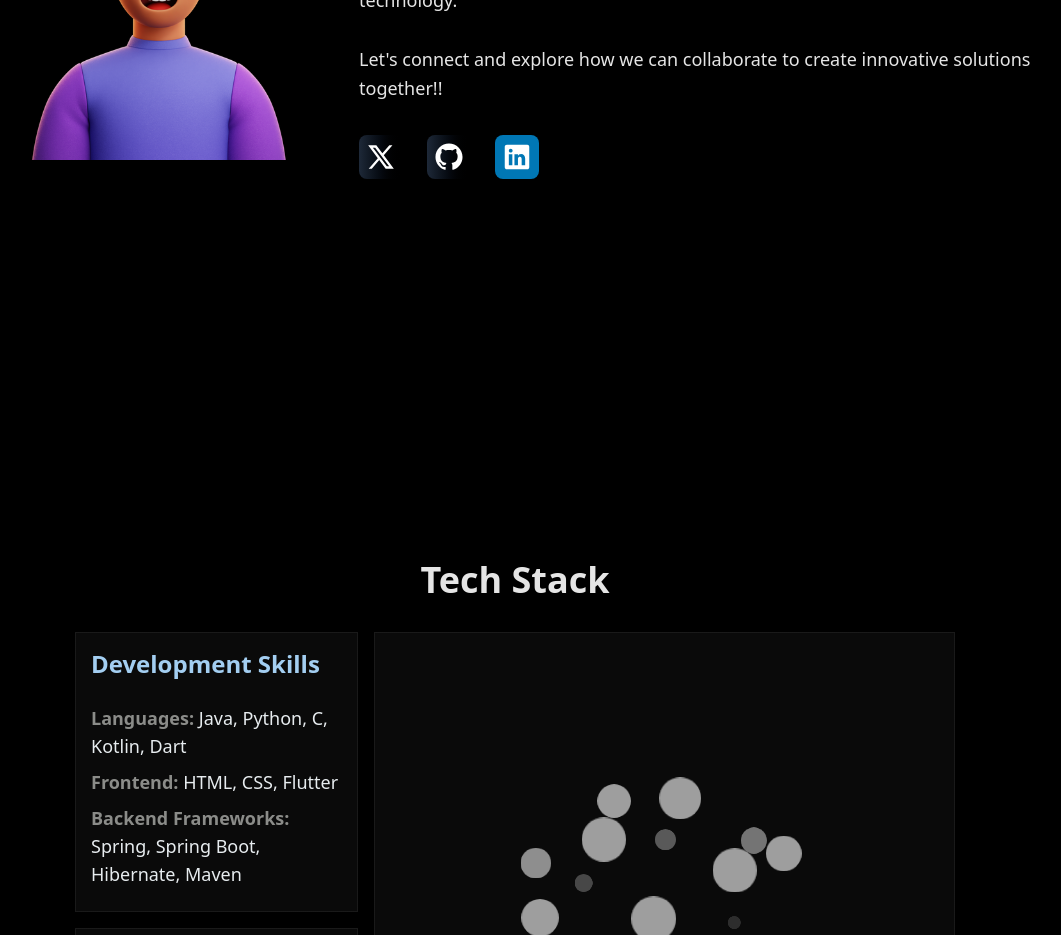
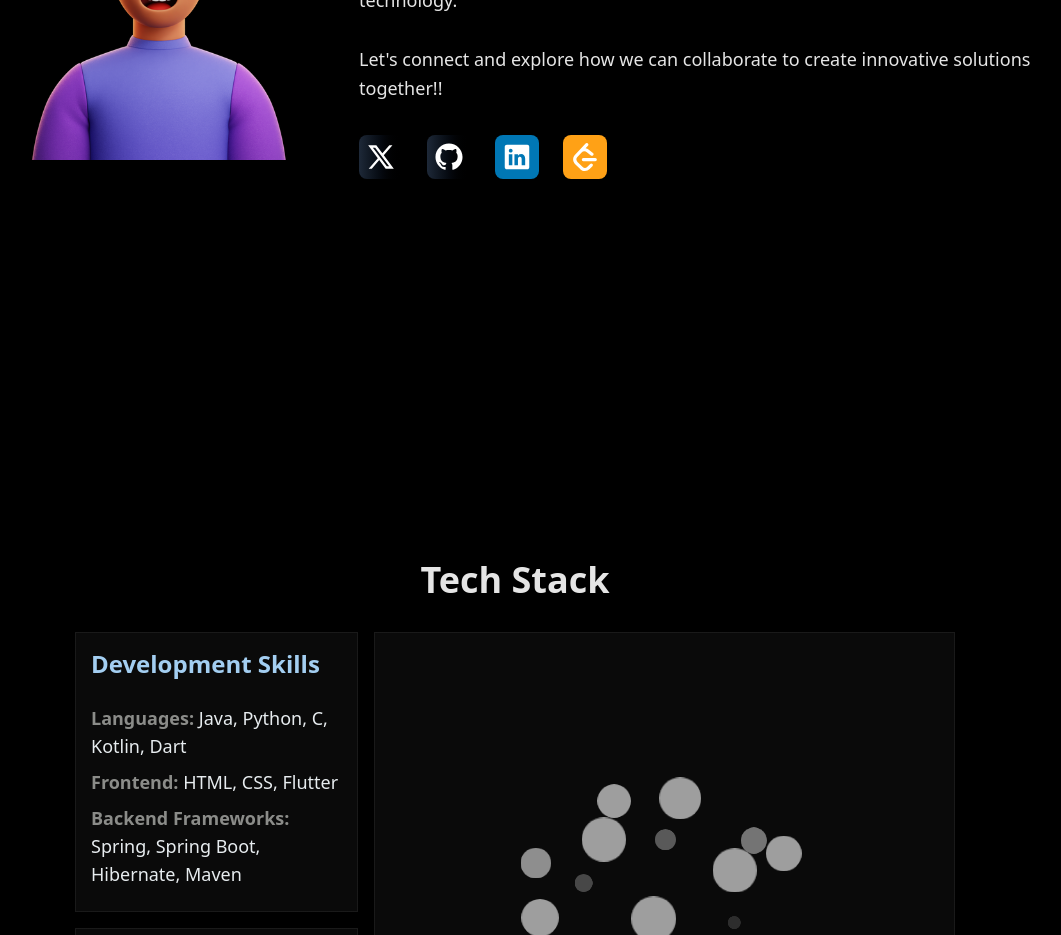
Before and after one commit to invictus04/My-Portfolio, a Next.js app: page / in a window 1280 px wide. Shown: the part 1080-2015 px from the top of the page, without its empty margins (125-1186 px from the left). Built offline with nearby package versions, Linux system fonts and the light colour scheme.

Commit message:
added the leetcode button

```diff
--- a/src/components/AboutMe.tsx
+++ b/src/components/AboutMe.tsx
@@ -1,6 +1,7 @@
 import Github from "./link/github";
 import CorporateSocial from "./link/CorporateSocial";
 import Twitter from "./link/twitter";
+import LeetCode from "./link/leetcode";
 
 export function AboutMe() {
   return (
@@ -53,6 +54,11 @@
             >
               <CorporateSocial />
             </a>
+            <a href="https://leetcode.com/u/DynamicGuy04/" target="_blank" rel="noopener noreferrer">
+              <LeetCode/>
+            </a>
+
+
           </div>
         </div>
       </div>
--- /dev/null
+++ b/src/components/link/leetcode.tsx
@@ -0,0 +1,28 @@
+"use client"
+import React from 'react';
+
+const LeetCode = () => {
+    return (
+        <section className="flex justify-center items-center">
+      <button className="group flex justify-center p-2 rounded-md drop-shadow-xl bg-[#FFA116] from-gray-800 text-white font-semibold hover:translate-y-3 hover:rounded-[50%] transition-all duration-500 hover:from-[#331029] hover:to-[#310413]">
+        <svg
+          xmlns="http://www.w3.org/2000/svg"
+          width="1em"
+          height="1.1em"
+          viewBox="0 0 24 24"
+          strokeWidth={0}
+          fill="currentColor"
+          stroke="currentColor"
+          className="w-7 h-7"
+        >
+          <path d="M13.483 0a1.374 1.374 0 0 0-.961.438L7.116 6.226l-3.854 4.126a5.266 5.266 0 0 0-1.209 2.104 5.35 5.35 0 0 0-.125.513 5.527 5.527 0 0 0 .062 2.362 5.83 5.83 0 0 0 .349 1.017 5.938 5.938 0 0 0 1.271 1.818l4.277 4.193.039.038c2.248 2.165 5.852 2.133 8.063-.074l2.396-2.392c.54-.54.54-1.414.003-1.955a1.378 1.378 0 0 0-1.951-.003l-2.396 2.392a3.021 3.021 0 0 1-4.205.038l-.02-.019-4.276-4.193c-.652-.64-.972-1.469-.948-2.263a2.68 2.68 0 0 1 .066-.523 2.545 2.545 0 0 1 .619-1.164L9.13 8.114c1.058-1.134 3.204-1.27 4.43-.278l3.501 2.831c.593.48 1.461.387 1.94-.207a1.384 1.384 0 0 0-.207-1.943l-3.5-2.831c-.8-.647-1.766-1.045-2.774-1.202l2.015-2.158A1.384 1.384 0 0 0 13.483 0zm-2.866 12.815a1.38 1.38 0 0 0-1.38 1.382 1.38 1.38 0 0 0 1.38 1.382H20.79a1.38 1.38 0 0 0 1.38-1.382 1.38 1.38 0 0 0-1.38-1.382z" />
+        </svg>
+        <span className="absolute opacity-0 group-hover:opacity-100 group-hover:text-white group-hover:text-lg group-hover:-translate-y-10 duration-700">
+          LeetCode
+        </span>
+      </button>
+    </section>
+    );
+}
+
+export default LeetCode
```
